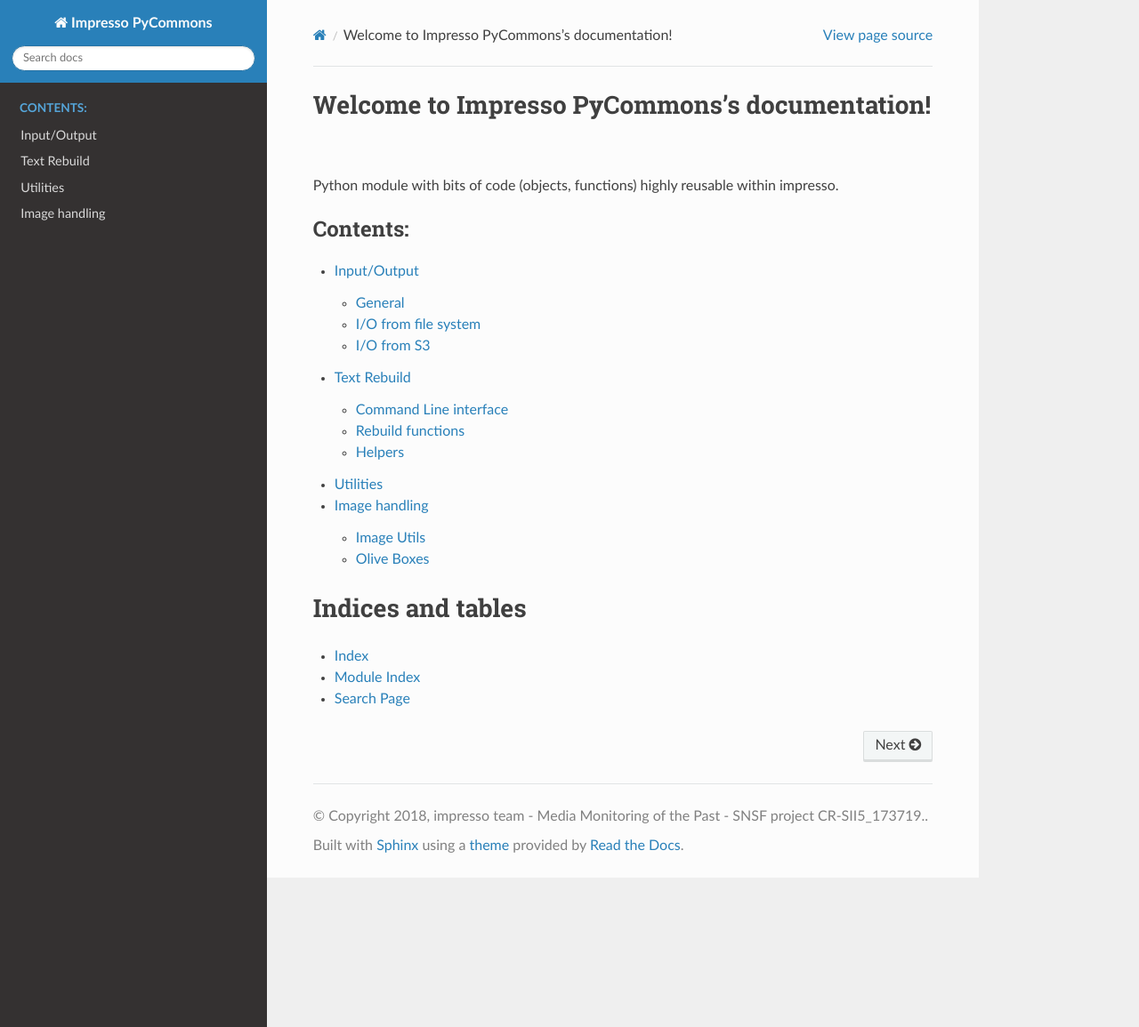
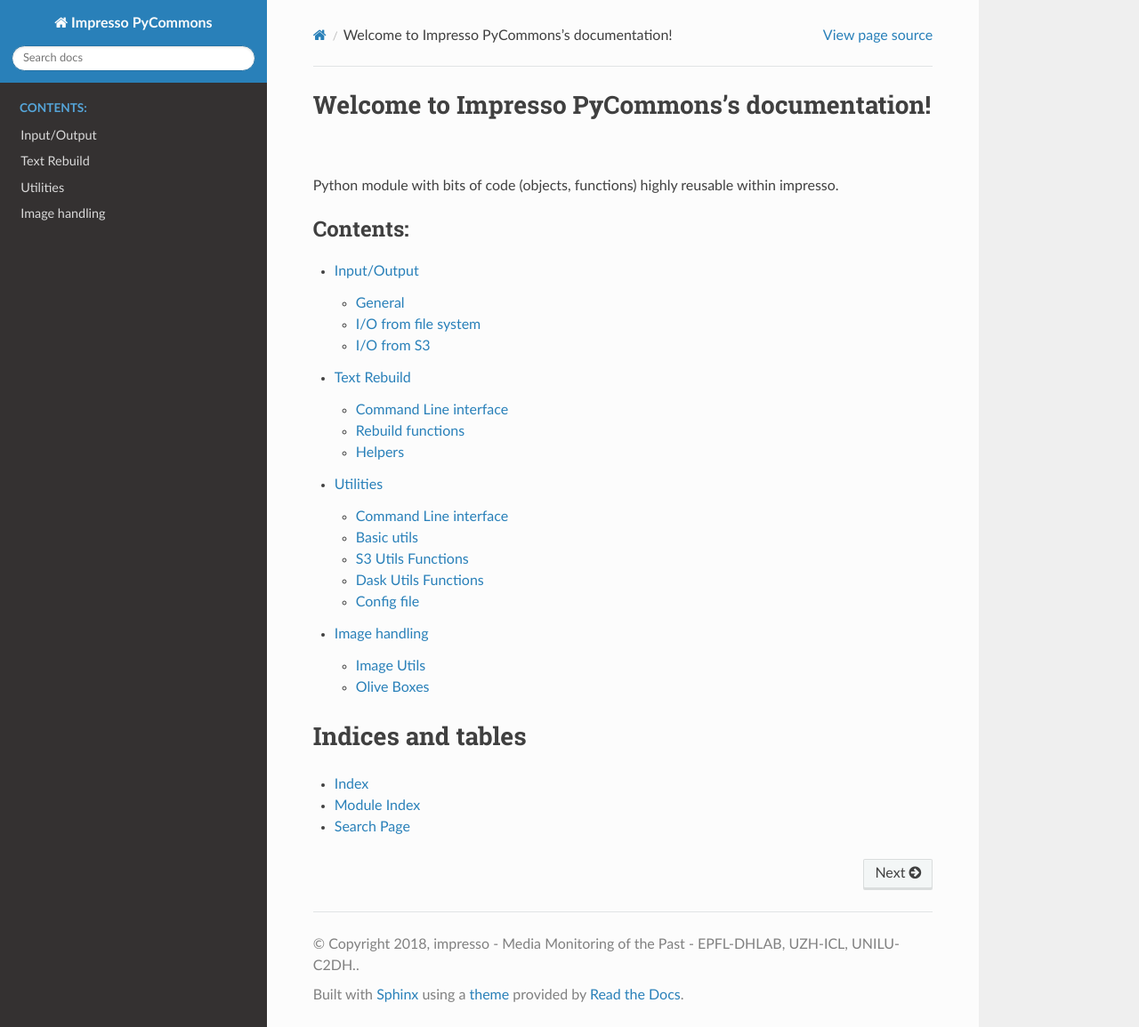
Before and after one commit to impresso/impresso-pycommons, a Sphinx documentation site: the page built from docs/index.rst, in a window 1280 px wide and 1155 px high. Shown: the whole window at 89% size. Built offline with Sphinx 7.4.7 and the Read the Docs theme 2.0.0, drawn with Linux system fonts in a browser that asks for light colours; some of the changed lines change nothing that is shown.

Commit message:
documentation

````diff
--- a/docs/conf.py
+++ b/docs/conf.py
@@ -20,7 +20,7 @@
 # -- Project information -----------------------------------------------------
 
 project = 'Impresso PyCommons'
-copyright = '2018, impresso team - Media Monitoring of the Past - SNSF project CR-SII5_173719.'
+copyright = '2018, impresso - Media Monitoring of the Past - EPFL-DHLAB, UZH-ICL, UNILU-C2DH.'
 author = 'impresso team'
 
 # The short X.Y version
--- a/docs/utils.rst
+++ b/docs/utils.rst
@@ -1,5 +1,78 @@
 Utilities
 #########
 
-.. automodule:: impresso_commons.utils
-    :members:
+
+Command Line interface
+----------------------
+
+to come...
+
+
+Basic utils
+-----------
+
+.. autofunctions:: impresso_commons.utils.init_logger
+.. autofunctions:: impresso_commons.utils.user_confirmation
+.. autofunctions:: impresso_commons.utils.timestamp
+.. autofunctions:: impresso_commons.utils.Timer
+.. autofunctions:: impresso_commons.utils.chunk
+
+
+S3 Utils Functions
+------------------
+
+
+.. autofunctions:: impresso_commons.utils.s3.get_s3_client
+.. autofunctions:: impresso_commons.utils.s3.get_s3_resource
+.. autofunctions:: impresso_commons.utils.s3.get_s3_connection
+.. autofunctions:: impresso_commons.utils.s3.get_bucket
+.. autofunctions:: impresso_commons.utils.s3.get_bucket_boto3
+.. autofunctions:: impresso_commons.utils.s3.s3_get_articles
+.. autofunctions:: impresso_commons.utils.s3.s3_get_pages
+.. autofunctions:: impresso_commons.utils.s3.get_s3_versions
+.. autofunctions:: impresso_commons.utils.s3.get_s3_versions_client
+.. autofunctions:: impresso_commons.utils.s3.read_jsonlines
+.. autofunctions:: impresso_commons.utils.s3.readtext_jsonlines
+.. autofunctions:: impresso_commons.utils.s3.upload
+
+
+Dask Utils Functions
+--------------------
+.. autofunctions:: impresso_commons.utils.daskutils.create_even_partitions
+
+
+Config file
+-----------
+
+Proper generic configuration handling will follow.
+
+As of now, here is a generic config:
+
+```
+{
+  "solr_server" : URL of the server,
+
+  "solr_core": name of the core,
+
+  "s3_host": S3 host,
+
+  "s3_bucket_rebuilt": s3 bucket,
+
+  "s3_bucket_partitions": s3 bucket,
+
+  "s3_bucket_processed": s3 bucket,
+
+  "key_batches": number of key in batch,
+
+  "number_partitions": number of partition,
+
+  "newspapers" : {              // newspaper config, to be detailed
+        "GDL": [1991,1998]
+    }
+
+}
+
+
+
+
+```
````
